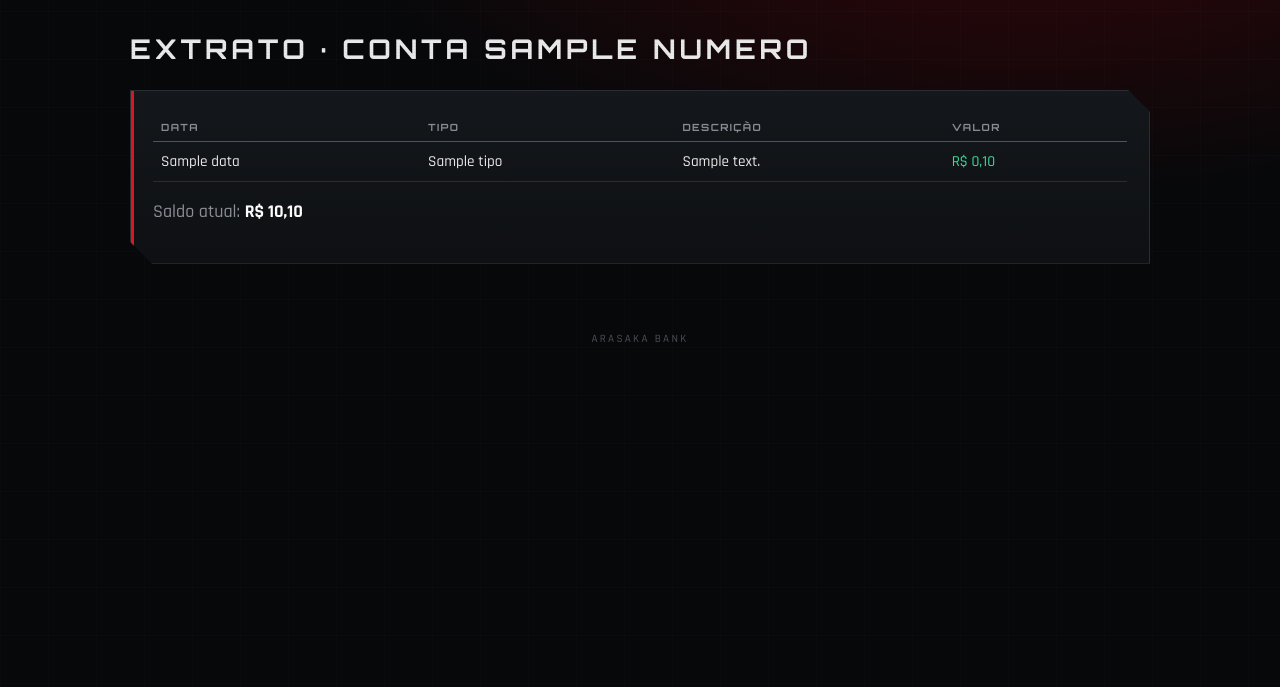
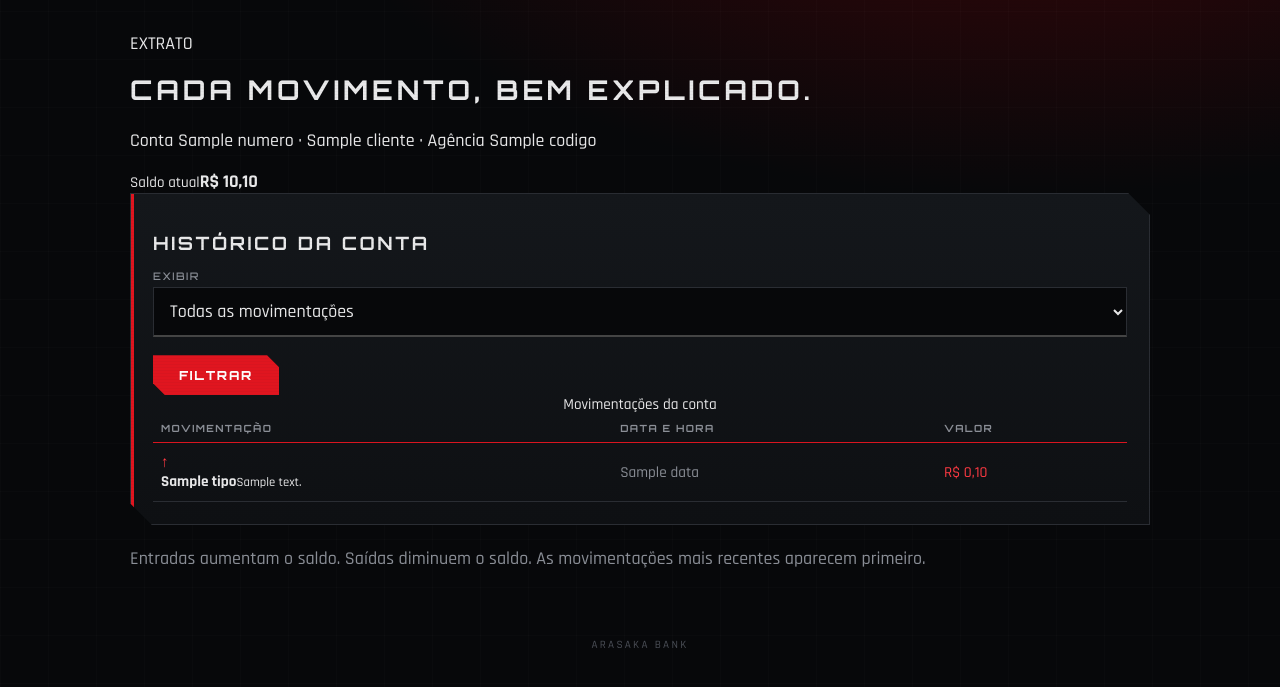
Before and after one commit to BrunCrvlh/Arasaka, a Flask app: template templates/extrato.html in a window 1280 px wide. Shown: the part 85-772 px from the top of the page. Run offline with Flask 3, Linux system fonts and the light colour scheme; the template is opened without the code that fills it: most values are stand-ins (such as "Sample title", 1, 10 or a date in 2020).

Commit message:
Update extrato.html

```diff
--- a/templates/extrato.html
+++ b/templates/extrato.html
@@ -1,12 +1,4 @@
-{% extends "base.html" %}
-{% block conteudo %}
-<h1>Extrato · Conta {{ conta['numero'] }}</h1>
-<div class="card">
-  <div class="scroll"><table><tr><th>Data</th><th>Tipo</th><th>Descrição</th><th>Valor</th></tr>
-  {% for l in linhas %}<tr><td>{{ l['data'] }}</td><td>{{ l['tipo'] }}</td><td>{{ l['descricao'] }}</td>
-    <td class="{{ 'pos' if l['valor'] > 0 else 'neg' }}">{{ l['valor']|brl }}</td></tr>
-  {% else %}<tr><td colspan="4" class="mut">Nenhuma movimentação ainda.</td></tr>{% endfor %}
-  </table></div>
-  <p class="mut">Saldo atual: <strong style="color:#fff">{{ conta['saldo']|brl }}</strong></p>
-</div>
-{% endblock %}
+{% extends 'base.html' %}
+{% block conteudo %}<div class="titulo-linha"><div><p class="sobretitulo">EXTRATO</p><h1>Cada movimento, bem explicado.</h1><p>Conta {{ conta.numero }} · {{ conta.cliente.nome }} · Agência {{ conta.agencia.codigo }}</p></div><div class="saldo-mini"><small>Saldo atual</small><strong>{{ conta.consultar_saldo()|brl }}</strong></div></div>
+<section class="card"><div class="titulo-linha"><h2>Histórico da conta</h2><form class="filtro" method="get"><label for="tipo">Exibir</label><select id="tipo" name="tipo"><option value="">Todas as movimentações</option><option value="entradas" {{ 'selected' if filtro == 'entradas' }}>Somente entradas</option><option value="saidas" {{ 'selected' if filtro == 'saidas' }}>Somente saídas</option></select><button class="btn secundario pequeno" type="submit">Filtrar</button></form></div>{% if linhas %}<div class="tabela-scroll"><table><caption class="sr-only">Movimentações da conta</caption><thead><tr><th>Movimentação</th><th>Data e hora</th><th class="direita">Valor</th></tr></thead><tbody>{% for m in linhas %}<tr><td><div class="mov-celula"><span class="mini-icone {{ 'pos' if m.entrada() else 'neg' }}">{{ '↓' if m.entrada() else '↑' }}</span><div><strong>{{ m.tipo }}</strong><small>{{ m.descricao }}</small></div></div></td><td class="mut">{{ m.data }}</td><td class="direita valor {{ 'pos' if m.entrada() else 'neg' }}">{{ '+' if m.entrada() }}{{ m.valor|brl }}</td></tr>{% endfor %}</tbody></table></div>{% else %}<div class="vazio"><span class="icone">≡</span><h3>Nenhuma movimentação por aqui.</h3><p>Depósitos, saques e transferências aparecerão neste espaço.</p><a class="link" href="{{ url_for('operacoes', acao='depositar') }}">Fazer um depósito →</a></div>{% endif %}
+</section><p class="mut">Entradas aumentam o saldo. Saídas diminuem o saldo. As movimentações mais recentes aparecem primeiro.</p>{% endblock %}
```
